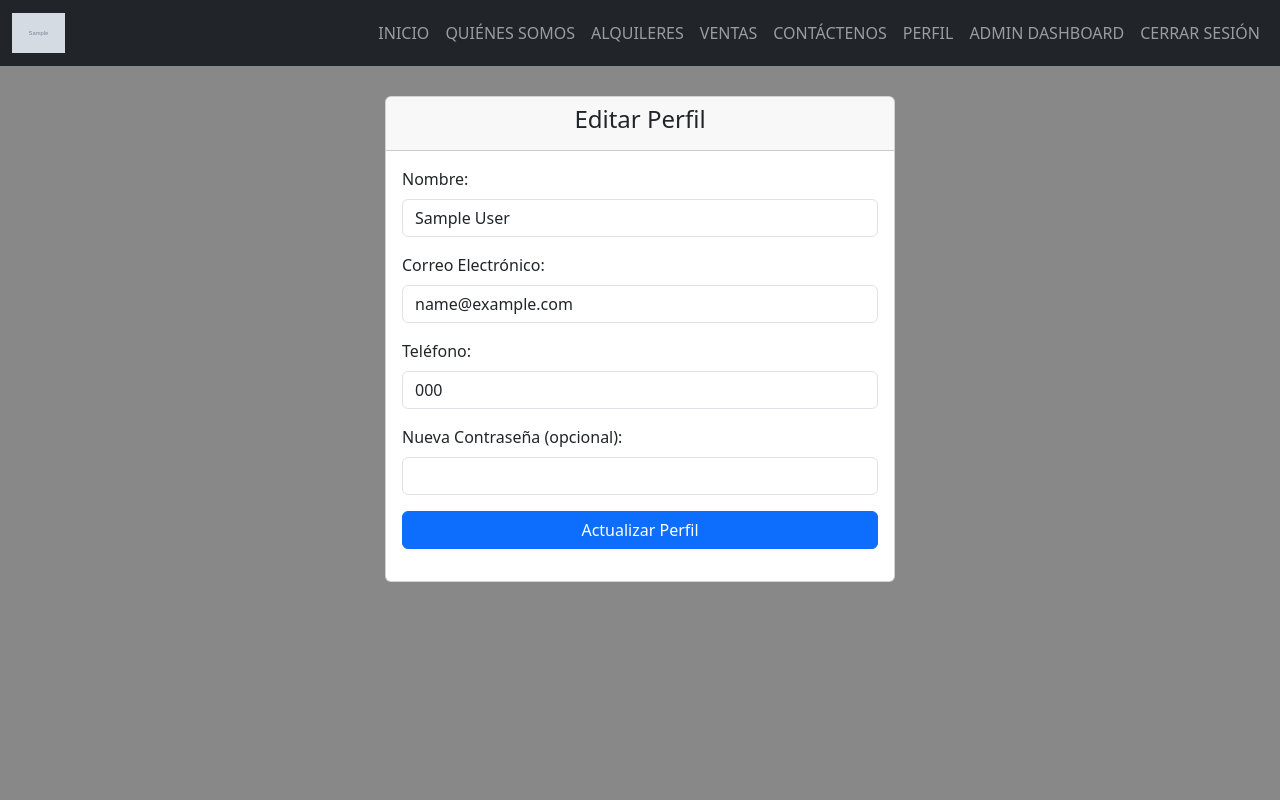
After one commit to AdonayXX/WebII, a PHP site: page /proyecto/ed_profile_form.php in a window 1280 px wide. The commit adds this page. Run offline with PHP 8.4, Linux system fonts and the light colour scheme; the visitor is signed in with stand-in values (Sample User, id 1); tables that the repository leaves empty or names only in its code hold one stand-in row (values such as "Sample post"); grey boxes marked "Sample" are stand-in pictures.

Commit message:
chore: Actualizar estilos y funcionalidad en varios módulos

```diff
--- a/admin/customize.php
+++ b/admin/customize.php
@@ -76,7 +76,7 @@ if ($_SERVER['REQUEST_METHOD'] == 'POST') {
 </head>
 
 <body>
-    <div class="container my-5">
+    <div class="container mt-5 p-3">
         <h2>Personalizar Página</h2>
 
         <?php if (isset($success_message)): ?>
--- a/admin/property_delete.php
+++ b/admin/property_delete.php
@@ -45,7 +45,7 @@ $properties = $query->fetch_all(MYSQLI_ASSOC);
 </head>
 
 <body>
-    <div class="container my-5">
+    <div class="container mt-5 p-3">
         <h2>Lista de Propiedades</h2>
 
         <?php if (isset($success_message)): ?>
--- a/admin/property_form.php
+++ b/admin/property_form.php
@@ -81,7 +81,7 @@ if (isset($_GET['id'])) {
 </head>
 
 <body>
-    <div class="container mt-5">
+    <div class="container mt-5 p-5">
         <h2 class="mb-4"><?php echo isset($property) ? 'Editar Propiedad' : 'Nueva Propiedad'; ?></h2>
 
         <form action="property_save.php" method="POST" enctype="multipart/form-data" class="bg-white p-4 border rounded">
--- a/admin/property_list.php
+++ b/admin/property_list.php
@@ -28,8 +28,9 @@ $properties = $query->fetch_all(MYSQLI_ASSOC);
 </head>
 <body>
 
-<div class="container">
+<div class="container mt-5 p-5">
     <h2 class="my-4">Lista de Propiedades</h2>
+    <div class="table-responsive">
     <table class="table table-bordered">
         <thead>
             <tr>
@@ -63,6 +64,8 @@ $properties = $query->fetch_all(MYSQLI_ASSOC);
             <?php endforeach; ?>
         </tbody>
     </table>
+
+</div>
 </div>
 
 <!-- Modal para Editar Propiedad -->
--- a/admin/user_management.php
+++ b/admin/user_management.php
@@ -23,7 +23,7 @@ include 'management.php';
 </head>
 
 <body>
-    <div class="container my-5">
+    <div class="container mt-5 p-3">
         <h2>Gestión de Usuarios</h2>
 
         <?php if (isset($success)): ?>
@@ -37,7 +37,7 @@ include 'management.php';
                 <?php echo $error; ?>
             </div>
         <?php endif; ?>
-
+        <div class="table-responsive">
             <table class="table">
                 <thead>
                     <tr>
@@ -104,6 +104,8 @@ include 'management.php';
                 </tbody>
             </table>
         </div>
+    </div>
+
 </body>
 
 </html>
--- a/agent/property_form.php
+++ b/agent/property_form.php
@@ -20,7 +20,7 @@ include 'property_save.php';
     </style>
 </head>
 <body>
-<div class="container my-5">
+<div class="container my-5 p-5">
     <h2><?php echo $is_editing ? 'Editar Propiedad' : 'Nueva Propiedad'; ?></h2>
 
     <?php if (isset($error)): ?>
--- a/agent/property_list.php
+++ b/agent/property_list.php
@@ -30,7 +30,7 @@ $properties = $query->get_result()->fetch_all(MYSQLI_ASSOC);
     </style>
 </head>
 <body>
-<div class="container my-5">
+<div class="container my-5 p-5">
     <h2>Mis Propiedades</h2>
 
     <a href="property_form.php" class="btn btn-primary mb-3">Agregar Nueva Propiedad</a>
--- /dev/null
+++ b/ed_profile_form.php
@@ -0,0 +1,72 @@
+<?php
+include 'includes/navbar.php';
+include 'edit_profile.php';
+include 'includes/db.php';
+include 'includes/site_config.php';
+?>
+
+
+<!DOCTYPE html>
+<html lang="es">
+
+<head>
+    <meta charset="UTF-8">
+    <meta name="viewport" content="width=device-width, initial-scale=1.0">
+    <title>Editar Perfil</title>
+    <link href="https://cdn.jsdelivr.net/npm/bootstrap@5.3.3/dist/css/bootstrap.min.css" rel="stylesheet">
+    <style>
+        body {
+            background-color: <?php echo htmlspecialchars($config['primary_color']); ?>;
+            color: <?php echo htmlspecialchars($config['secondary_color']); ?>;
+        }
+    </style>
+</head>
+
+<body>
+    <div class="container mt-5 p-5">
+        <div class="row justify-content-center">
+            <div class="col-md-6">
+                <div class="card">
+                    <div class="card-header text-center">
+                        <h4>Editar Perfil</h4>
+                    </div>
+                    <div class="card-body">
+                        <?php if (isset($_SESSION['success'])): ?>
+                            <div class="alert alert-success">
+                                <?php echo $_SESSION['success'];
+                                unset($_SESSION['success']); ?>
+                            </div>
+                        <?php endif; ?>
+                        <?php if (isset($_SESSION['error'])): ?>
+                            <div class="alert alert-danger">
+                                <?php echo $_SESSION['error'];
+                                unset($_SESSION['error']); ?>
+                            </div>
+                        <?php endif; ?>
+                        <form action="edit_profile.php" method="POST">
+                            <div class="mb-3">
+                                <label for="name" class="form-label">Nombre:</label>
+                                <input type="text" class="form-control" id="name" name="name" value="<?php echo htmlspecialchars($user['name']); ?>" required>
+                            </div>
+                            <div class="mb-3">
+                                <label for="email" class="form-label">Correo Electrónico:</label>
+                                <input type="email" class="form-control" id="email" name="email" value="<?php echo htmlspecialchars($user['email']); ?>" required>
+                            </div>
+                            <div class="mb-3">
+                                <label for="phone" class="form-label">Teléfono:</label>
+                                <input type="text" class="form-control" id="phone" name="phone" value="<?php echo htmlspecialchars($user['phone']); ?>" required>
+                            </div>
+                            <div class="mb-3">
+                                <label for="password" class="form-label">Nueva Contraseña (opcional):</label>
+                                <input type="password" class="form-control" id="password" name="password">
+                            </div>
+                            <button type="submit" class="btn btn-primary w-100">Actualizar Perfil</button>
+                        </form>
+                    </div>
+                </div>
+            </div>
+        </div>
+    </div>
+</body>
+
+</html>
--- /dev/null
+++ b/edit_profile.php
@@ -0,0 +1,38 @@
+<?php
+include 'includes/db.php';
+
+if (!isset($_SESSION['user_id'])) {
+    header("Location: login.php");
+    exit();
+}
+
+$user_id = $_SESSION['user_id'];
+$query = $conn->prepare("SELECT * FROM users WHERE id = ?");
+$query->bind_param("i", $user_id);
+$query->execute();
+$user = $query->get_result()->fetch_assoc();
+
+if ($_SERVER['REQUEST_METHOD'] === 'POST') {
+    $name = $_POST['name'];
+    $email = $_POST['email'];
+    $phone = $_POST['phone'];
+
+    if (!empty($_POST['password'])) {
+        $password = password_hash($_POST['password'], PASSWORD_BCRYPT);
+        $query = $conn->prepare("UPDATE users SET name = ?, email = ?, phone = ?, password = ? WHERE id = ?");
+        $query->bind_param("ssssi", $name, $email, $phone, $password, $user_id);
+    } else {
+        $query = $conn->prepare("UPDATE users SET name = ?, email = ?, phone = ? WHERE id = ?");
+        $query->bind_param("sssi", $name, $email, $phone, $user_id);
+    }
+
+    if ($query->execute()) {
+        $_SESSION['success'] = "Perfil actualizado correctamente.";
+    } else {
+        $_SESSION['error'] = "Hubo un problema al actualizar el perfil.";
+    }
+
+    header("Location: edit_profile.php");
+    exit();
+}
+?>
--- a/includes/navbar.php
+++ b/includes/navbar.php
@@ -6,68 +6,70 @@ if (session_status() == PHP_SESSION_NONE) {
 include __DIR__ . '/db.php';
 include __DIR__ . '/site_config.php';
 
+$banner_image = $config['banner_image'] ?? 'default_banner.jpg';
+$primary_color = $config['primary_color'] ?? '#000000';
+$highlight_color = $config['highlight_color'] ?? '#FFFFFF';
+
 $isLoggedIn = isset($_SESSION['user_id']) && !empty($_SESSION['role']);
 $role = $_SESSION['role'] ?? null;
 
 ob_end_flush();
 ?>
+
 <nav class="navbar navbar-expand-lg navbar-dark bg-dark fixed-top">
-    <div class="container">
+    <div class="container-fluid">
         <a class="navbar-brand" href="http://localhost/proyecto/index.php">
-            <img src="http://localhost/proyecto/img/<?php echo $config['banner_image']; ?>?<?php echo time(); ?>" alt="Logo" height="50">
+            <img src="http://localhost/proyecto/img/<?php echo htmlspecialchars($banner_image); ?>?<?php echo time(); ?>" alt="Logo" height="40" class="d-inline-block align-text-top">
         </a>
-        <button class="navbar-toggler" type="button" data-bs-toggle="collapse" data-bs-target="#navbarNav"
-            aria-controls="navbarNav" aria-expanded="false" aria-label="Toggle navigation">
+        <button class="navbar-toggler" type="button" data-bs-toggle="collapse" data-bs-target="#navbarNav" aria-controls="navbarNav" aria-expanded="false" aria-label="Toggle navigation">
             <span class="navbar-toggler-icon"></span>
         </button>
         <div class="collapse navbar-collapse" id="navbarNav">
             <ul class="navbar-nav ms-auto">
                 <li class="nav-item">
-                    <a class="nav-link" href="http://localhost/proyecto/index.php">INICIO</a>
+                    <a class="nav-link" href="http://localhost/proyecto/index.php"><i class="bi bi-house-door"></i> INICIO</a>
                 </li>
                 <li class="nav-item">
-                    <a class="nav-link" href="#quienes-somos">QUIENES SOMOS</a>
+                    <a class="nav-link" href="#quienes-somos"><i class="bi bi-info-circle"></i> QUIÉNES SOMOS</a>
                 </li>
                 <li class="nav-item">
-                    <a class="nav-link" href="#alquileres">ALQUILERES</a>
+                    <a class="nav-link" href="#alquileres"><i class="bi bi-key"></i> ALQUILERES</a>
                 </li>
                 <li class="nav-item">
-                    <a class="nav-link" href="#ventas">VENTAS</a>
+                    <a class="nav-link" href="#ventas"><i class="bi bi-cash"></i> VENTAS</a>
                 </li>
                 <li class="nav-item">
-                    <a class="nav-link" href="#contactenos">CONTÁCTENOS</a>
+                    <a class="nav-link" href="#contactenos"><i class="bi bi-envelope"></i> CONTÁCTENOS</a>
                 </li>
-
                 <?php if ($isLoggedIn): ?>
+                    <li class="nav-item">
+                        <a class="nav-link" href="http://localhost/proyecto/ed_profile_form.php"><i class="bi bi-person"></i> PERFIL</a>
+                    </li>
                     <?php if ($role === 'admin'): ?>
                         <li class="nav-item">
-                            <a class="nav-link" href="http://localhost/proyecto/admin/admin_dashboard.php">ADMIN DASHBOARD</a>
+                            <a class="nav-link" href="http://localhost/proyecto/admin/admin_dashboard.php"><i class="bi bi-speedometer2"></i> ADMIN DASHBOARD</a>
                         </li>
                     <?php elseif ($role === 'agent'): ?>
                         <li class="nav-item">
-                            <a class="nav-link" href="http://localhost/proyecto/agent/agent_dashboard.php">AGENTE DASHBOARD</a>
+                            <a class="nav-link" href="http://localhost/proyecto/agent/agent_dashboard.php"><i class="bi bi-briefcase"></i> AGENTE DASHBOARD</a>
                         </li>
                     <?php else: ?>
                         <li class="nav-item">
-                            <a class="nav-link disabled" href="#">Rol no identificado</a>
+                            <a class="nav-link disabled" href="#"><i class="bi bi-exclamation-circle"></i> Rol no identificado</a>
                         </li>
                     <?php endif; ?>
                     <li class="nav-item">
-                        <a class="nav-link" href="http://localhost/proyecto/logout.php">CERRAR SESIÓN</a>
+                        <a class="nav-link" href="http://localhost/proyecto/logout.php"><i class="bi bi-box-arrow-right"></i> CERRAR SESIÓN</a>
                     </li>
                 <?php else: ?>
                     <li class="nav-item">
-                        <a class="nav-link" href="http://localhost/proyecto/login.php">INICIAR SESIÓN</a>
+                        <a class="nav-link" href="http://localhost/proyecto/login.php"><i class="bi bi-box-arrow-in-right"></i> INICIAR SESIÓN</a>
                     </li>
                     <li class="nav-item">
-                        <a class="nav-link" href="http://localhost/proyecto/formRegister.php">REGISTRO</a>
+                        <a class="nav-link" href="http://localhost/proyecto/formRegister.php"><i class="bi bi-pencil-square"></i> REGISTRO</a>
                     </li>
                 <?php endif; ?>
             </ul>
         </div>
     </div>
-    <script src="https://cdn.jsdelivr.net/npm/bootstrap@5.3.3/dist/js/bootstrap.bundle.min.js"
-        integrity="sha384-YvpcrYf0tY3lHB60NNkmXc5s9fDVZLESaAA55NDzOxhy9GkcIdslK1eN7N6jIeHz"
-        crossorigin="anonymous"></script>
-    <script src="/js/app.js"></script>
 </nav>
```
Also changed, not shown: index.php (+2 -32 lines), js/app.js (+28 -0 lines). Lines whose indentation alone changed are shown as unchanged.
